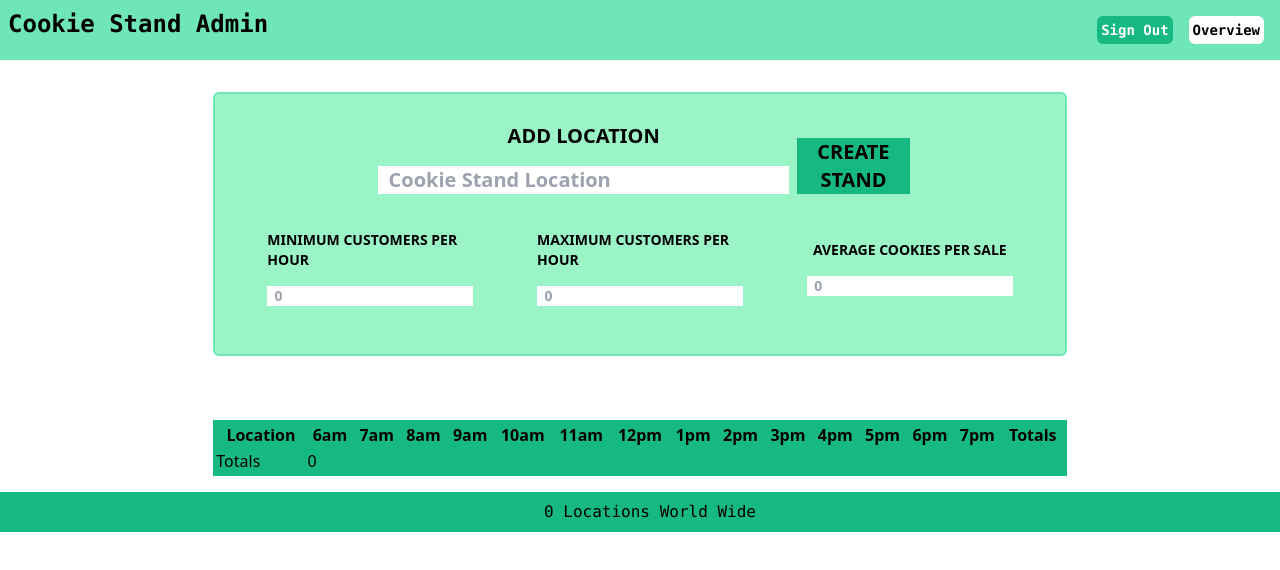
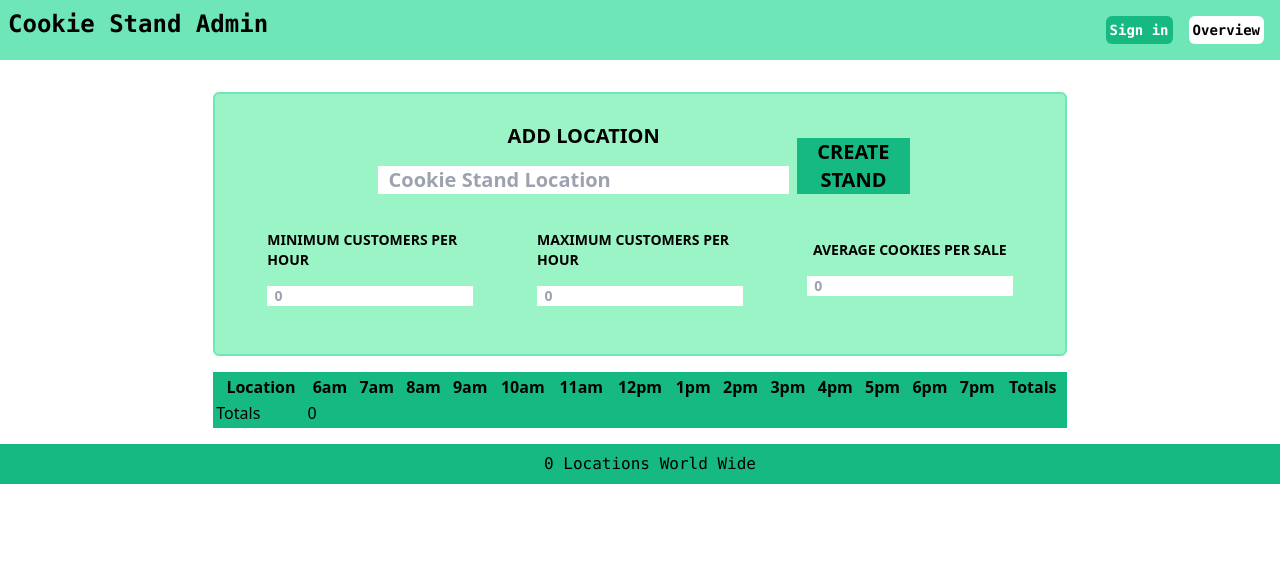
Before and after one commit to KajeTheCat/cookie_stand_admin, a Next.js app in the folder cookie_stand_admin/: page / in a window 1280 px wide. Shown: the top 570 px of the page. Built offline with nearby package versions, Linux system fonts and the light colour scheme.

Commit message:
finished table function

```diff
--- a/cookie_stand_admin/components/auth.js
+++ /dev/null
@@ -1 +0,0 @@
-const {user, login, logout} = useAuth();
--- a/cookie_stand_admin/components/header.js
+++ b/cookie_stand_admin/components/header.js
@@ -3,7 +3,7 @@ export default function Header() {
         <header className="flex flex-row justify-between p-2 text-2xl font-mono font-semibold bg-limegreen text-black">
             <h1>Cookie Stand Admin</h1>
             <div>
-            <button className="bg-darkgreen text-white rounded-md text-sm p-1 m-2">Sign Out</button>
+            <button className="bg-darkgreen text-white rounded-md text-sm p-1 m-2">Sign in</button>
             <button className="bg-white text-black rounded-md text-sm p-1 m-2">Overview</button>
             </div>
         </header>
--- a/cookie_stand_admin/components/table.js
+++ b/cookie_stand_admin/components/table.js
@@ -1,7 +1,6 @@
 import { hours } from "../components/data.js"
 
 export default function Table({ salesData }) {
-    // console.log(salesData)
 
     function totalHourlySales(salesData) {
         const totalSalesArray = []
--- a/cookie_stand_admin/package.json
+++ b/cookie_stand_admin/package.json
@@ -9,9 +9,12 @@
     "lint": "next lint"
   },
   "dependencies": {
+    "axios": "^0.27.2",
+    "jsonwebtoken": "^8.5.1",
     "next": "12.3.1",
     "react": "18.2.0",
-    "react-dom": "18.2.0"
+    "react-dom": "18.2.0",
+    "swr": "^1.3.0"
   },
   "devDependencies": {
     "autoprefixer": "^10.4.12",
--- a/cookie_stand_admin/pages/_app.js
+++ b/cookie_stand_admin/pages/_app.js
@@ -1,3 +1,4 @@
+
 import '../styles/globals.css'
 
 function MyApp({ Component, pageProps }) {
--- a/cookie_stand_admin/pages/index.js
+++ b/cookie_stand_admin/pages/index.js
@@ -1,10 +1,10 @@
-import Head from "next/head"
-import { useState } from 'react'
+import Head from "next/head";
+import { useState } from 'react';
 
-import Header from "../components/header.js"
-import Form from "../components/form.js"
-import Table from "../components/table.js"
-import Footer from "../components/footer.js"
+import Header from "../components/header.js";
+import Form from "../components/form.js";
+import Table from "../components/table.js";
+import Footer from "../components/footer.js";
 
 export default function Home() {
 
@@ -21,14 +21,14 @@ export default function Home() {
       minCustomers: min,
       maxCustomers: max,
       avgCookies: avg,
-      hourlySales: SalesPerHour(min,max,avg),
+      hourlySales: SalesPerHour(min, max, avg),
     };
-    setsalesData([...salesData,data]);
+    setsalesData([...salesData, data]);
   }
 
-  function SalesPerHour(min,max,avg) {
+  function SalesPerHour(min, max, avg) {
     let randomSales = []
-    for(let i = 0; i <= 13; i++){
+    for (let i = 0; i <= 13; i++) {
       let randomNumber = Math.floor((Math.random() * (max - min + 1) + min) * avg);
       randomSales.push(randomNumber);
     }
@@ -40,13 +40,9 @@ export default function Home() {
       <Head>
         <title>Cookie Stand Admin</title>
       </Head>
-      <Header/>
+      <Header />
       <main>
         <Form eventHandler={eventHandler} />
-        <div className="flex flex-col items-center m-8 text-2xl">
-          {/* <h1>No Cookie Stands Available</h1> */}
-          {/* <p className="flex pt-10">{JSON.stringify(salesData)}</p> */}
-        </div>
         <Table salesData={salesData} />
       </main>
       <Footer salesData={salesData} />
```
Also changed, not shown: 2 other files (tests, documents, lock files or other folders).
